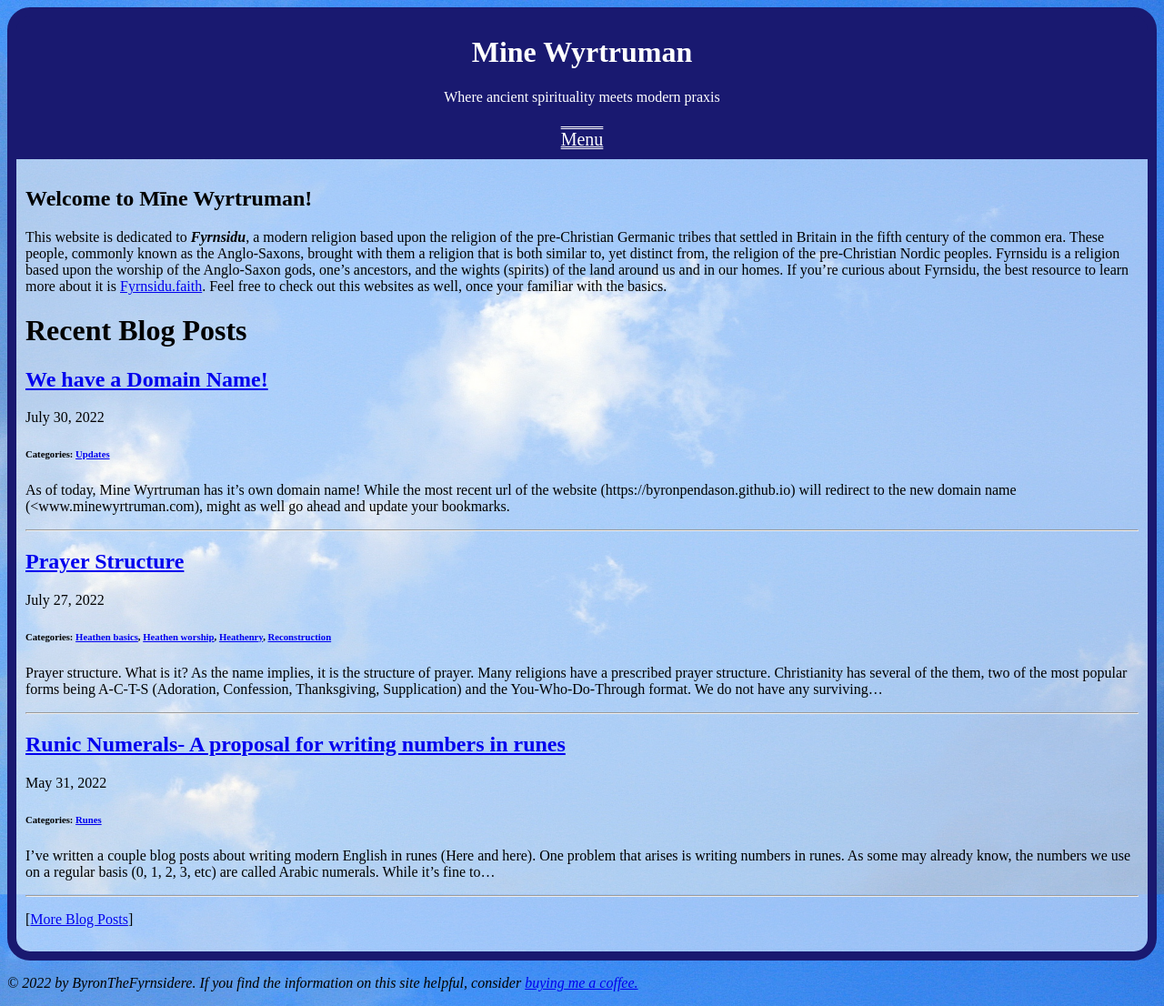
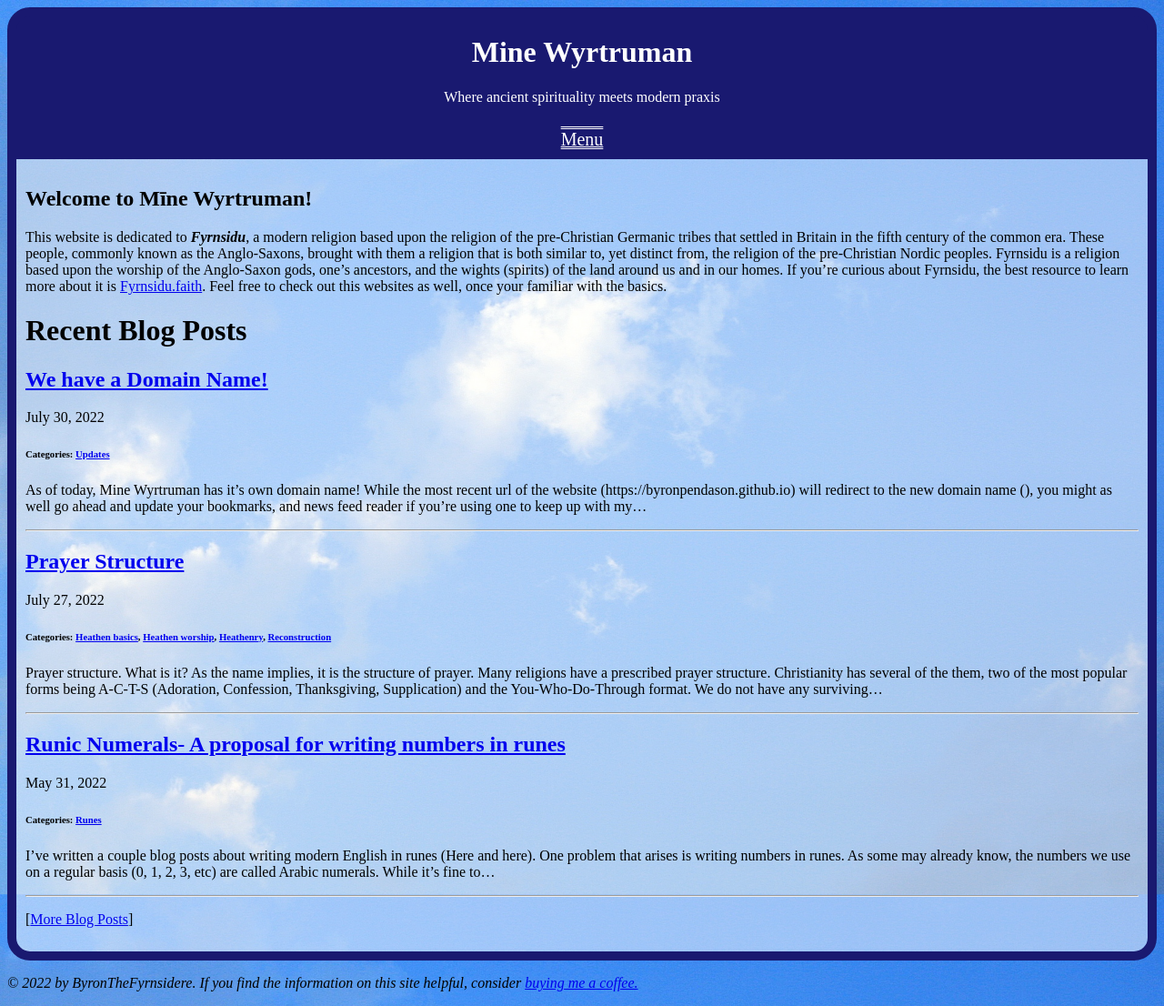
Before and after one commit to byronpendason/byronpendason.github.io, a Jekyll site: the page built from index.md, in a window 1280 px wide. Shown: the whole page at 91% size. Built offline with Jekyll 4.4.1, drawn with Linux system fonts in a browser that asks for light colours; our own code applies the rules of GitHub Pages for plain Markdown files; comment, search, counter and statistics services are not loaded.

Commit message:
Update 2022-07-30-we-have-a-domain-name.md

```diff
--- a/_posts/2022-07-30-we-have-a-domain-name.md
+++ b/_posts/2022-07-30-we-have-a-domain-name.md
@@ -7,4 +7,4 @@
 categories: [updates]
 ---
 
-As of today, *Mine Wyrtruman* has it's own [domain name](https://www.minewyrtruman.com/)! While the most recent url of the website (<https://byronpendason.github.io) will redirect to the new domain name (<www.minewyrtruman.com>), might as well go ahead and update your bookmarks.
+As of today, *Mine Wyrtruman* has it's own [domain name](https://www.minewyrtruman.com/)! While the most recent url of the website (<https://byronpendason.github.io>) will redirect to the new domain name (<www.minewyrtruman.com>), you might as well go ahead and update your bookmarks, and news feed reader if you're using one to keep up with my blog.
```
